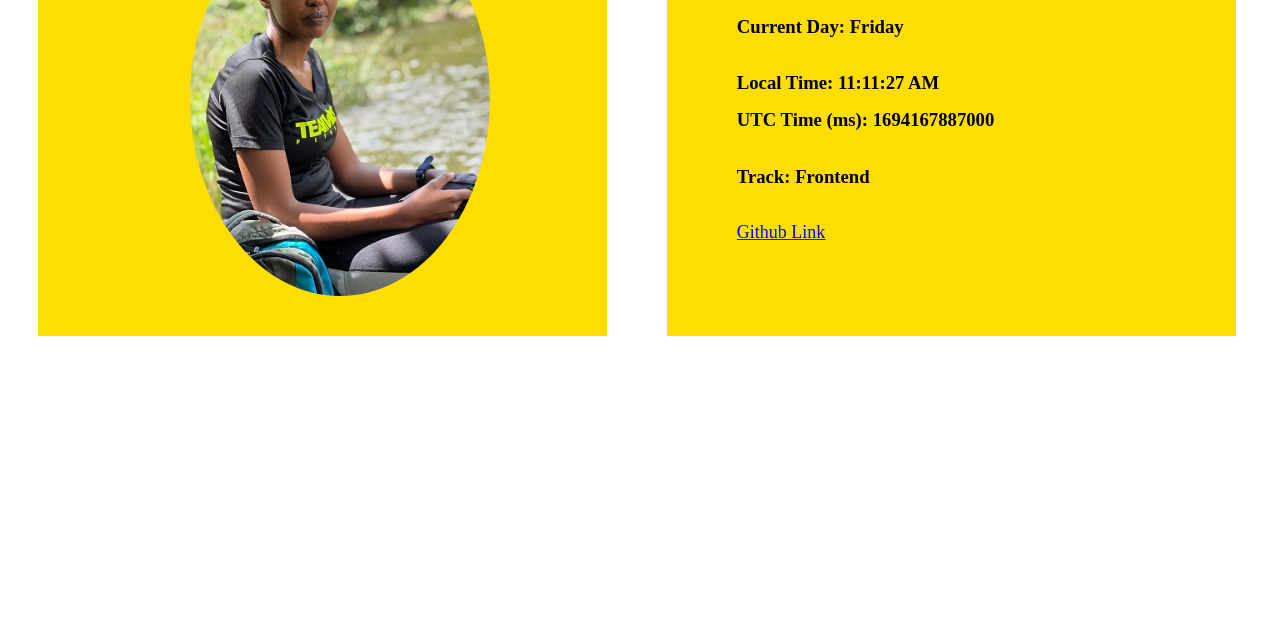
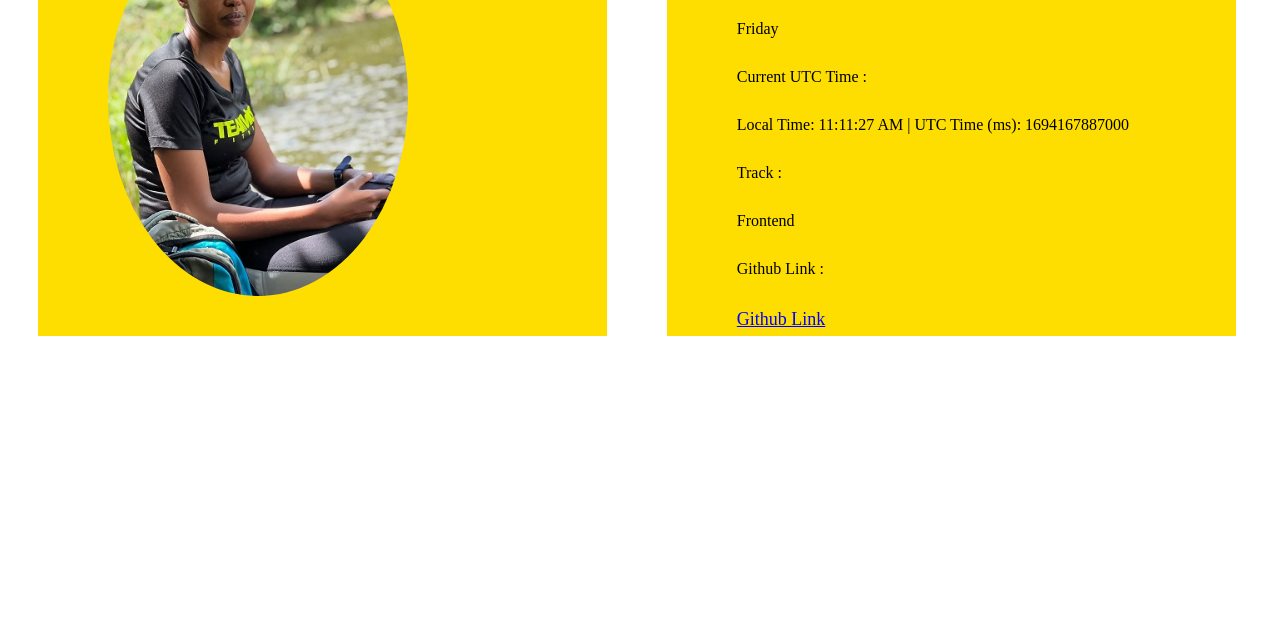
Before and after one commit to wanjirumuigai/hng-stage-1, a plain HTML site: page index.html in a window 1280 px wide. Shown: the part 177-800 px from the top of the page. Drawn offline with Linux system fonts and the light colour scheme.

```diff
--- a/index.html
+++ b/index.html
@@ -7,7 +7,7 @@
     <link rel="stylesheet" href="./style.css">
 </head>
 <body>
-
+<!--
         <div class="column-2" id="image"><img src="./pauline-hng.jpeg"  alt="Pauline Wanjiru" data-testid="slackDisplayImage"></div>
 
     <div class="column-2">
@@ -25,7 +25,43 @@
 
 
 </div>
+</div> -->
+<header>
+    <div >
+
+        <div class="column-2">
+            <img
+                src="./profile.jpeg"
+                alt="Pauline Wanjiru"
+                data-testid="slackDisplayImage" />
+        </div>
+    </div>
+</header>
+<main>
+    <div>
+    <div class="column-2">
+
+            <p data-testid="slackUserName">Pauline Wanjiru</p>
+            <p>Day :</p>
+            <p data-testid="currentDayOfTheWeek">Monday</p>
+
+
+            <p>Current UTC Time :</p>
+            <p data-testid="currentUTCTime">12:00 PM UTC</p>
+
+            <p>Track :</p>
+            <p data-testid="myTrack">Frontend</p>
+
+            <p>Github Link :</p>
+            <a
+                href="https://github.com/wanjirumuigai/hng-stage-1"
+                data-testid="githubURL"
+                >Github Link</a
+            >
+
+    </div>
 </div>
+</main>
 
 
 
--- a/script.js
+++ b/script.js
@@ -1,29 +1,41 @@
-function dayOftheWeek() {
+// Function to update the current day of the week in Nigeria (WAT time zone)
+function updateCurrentDayOfTheWeek() {
+  const daysOfWeek = [
+    "Sunday",
+    "Monday",
+    "Tuesday",
+    "Wednesday",
+    "Thursday",
+    "Friday",
+    "Saturday",
+  ];
   const currentDate = new Date();
-  const weekdays = { weekday: "long", timeZone: "Africa/Lagos" };
-  const currentDay = new Intl.DateTimeFormat("en-US", weekdays).format(
+  const options = { weekday: "long", timeZone: "Africa/Lagos" }; // Nigeria's time zone
+  const currentDay = new Intl.DateTimeFormat("en-US", options).format(
     currentDate
   );
-  document.querySelector(
-    '[data-testid="currentDayOfTheWeek"]'
-  ).textContent = `Current Day: ${currentDay}`;
+  document.querySelector('[data-testid="currentDayOfTheWeek"]').textContent =
+    currentDay;
 }
 
-dayOftheWeek();
+// Initial update
+updateCurrentDayOfTheWeek();
 
-setInterval(dayOftheWeek, 86400000);
+// Update the current day of the week every 24 hours
+setInterval(updateCurrentDayOfTheWeek, 86400000);
 
-function updateLocalTime() {
+// Function to update the current local time in Nigeria (WAT time zone)
+function updateCurrentLocalTime() {
   const currentDate = new Date();
-  const weekdays = { timeZone: "Africa/Lagos" };
-  const localTime = currentDate.toLocaleTimeString("en-US", weekdays);
-  const utcTimeMs = currentDate.getTime(); // Get UTC time in milliseconds
-  const output =
-    "Local Time: " + localTime + "<br>" + "UTC Time (ms): " + utcTimeMs;
-  document.querySelector('[data-testid="currentUTCTime"]').innerHTML = output;
+  const options = { timeZone: "Africa/Lagos" }; // Nigeria's time zone
+  const localTime = currentDate.toLocaleTimeString("en-US", options);
+  const utcTimeMilliseconds = currentDate.getTime(); // Get UTC time in milliseconds
+  document.querySelector('[data-testid="currentUTCTime"]').textContent =
+    "Local Time: " + localTime + " | UTC Time (ms): " + utcTimeMilliseconds;
 }
 
-updateLocalTime();
+// Initial update
+updateCurrentLocalTime();
 
-// Update the current local time
-setInterval(updateLocalTime, 1000);
+// Update the current local time every second
+setInterval(updateCurrentLocalTime, 1000);
```
Also changed, not shown: profile.jpeg (renamed from pauline-hng.jpeg).
